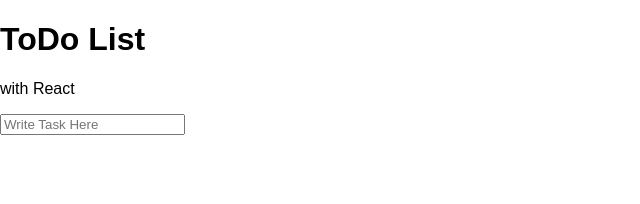
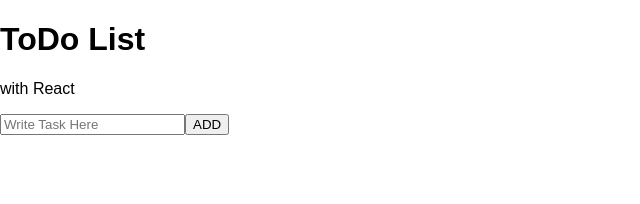
Before and after one commit to imranhossainemi/todo_list_react, a React (Create React App) app: page / in a window 1280 px wide. Shown: the top 204 px of the page, without its empty margins (0-640 px from the left). Built offline with nearby package versions, Linux system fonts and the light colour scheme.

Commit message:
Update TodoView.js

```diff
--- a/src/Components/TodoView.js
+++ b/src/Components/TodoView.js
@@ -4,6 +4,7 @@
   <main>
     <form className="form" id="form">
       <input id="task" name="task" type="text" placeholder="Write Task Here" />
+      <button type="submit" className="btnSubmit">ADD</button>
     </form>
   </main>
 );
```
